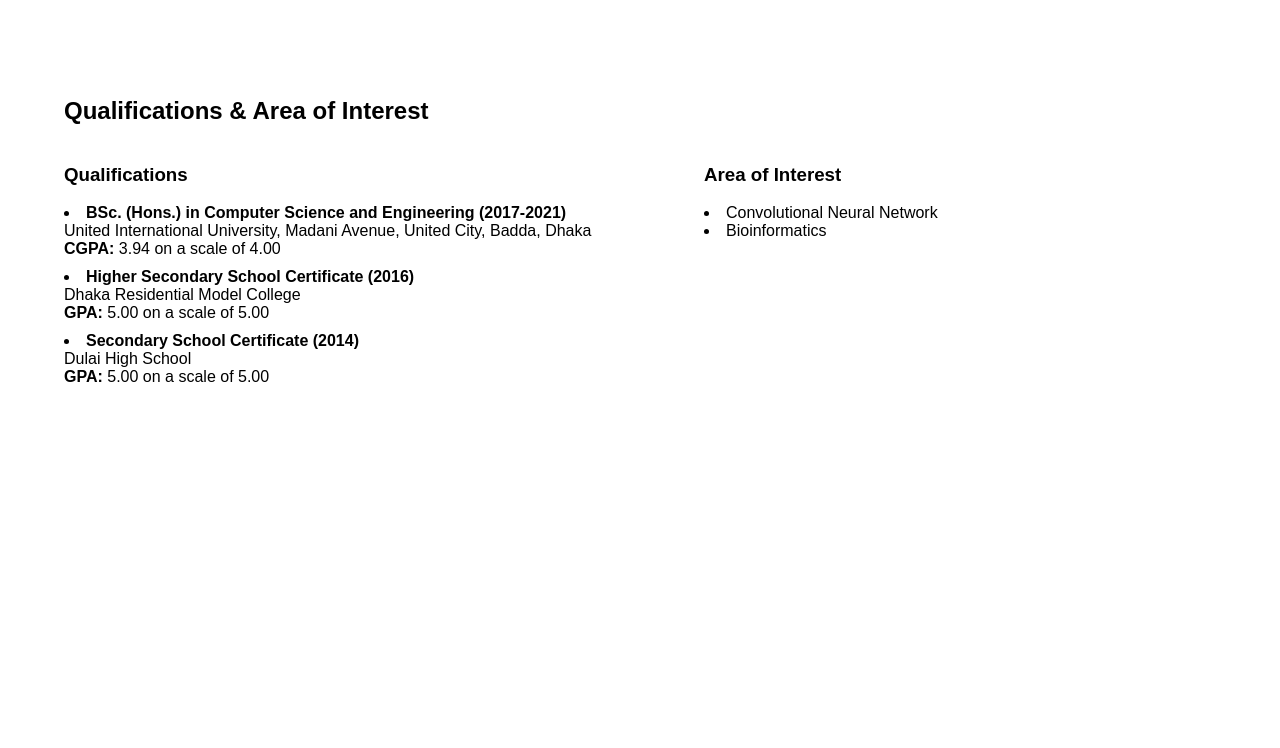
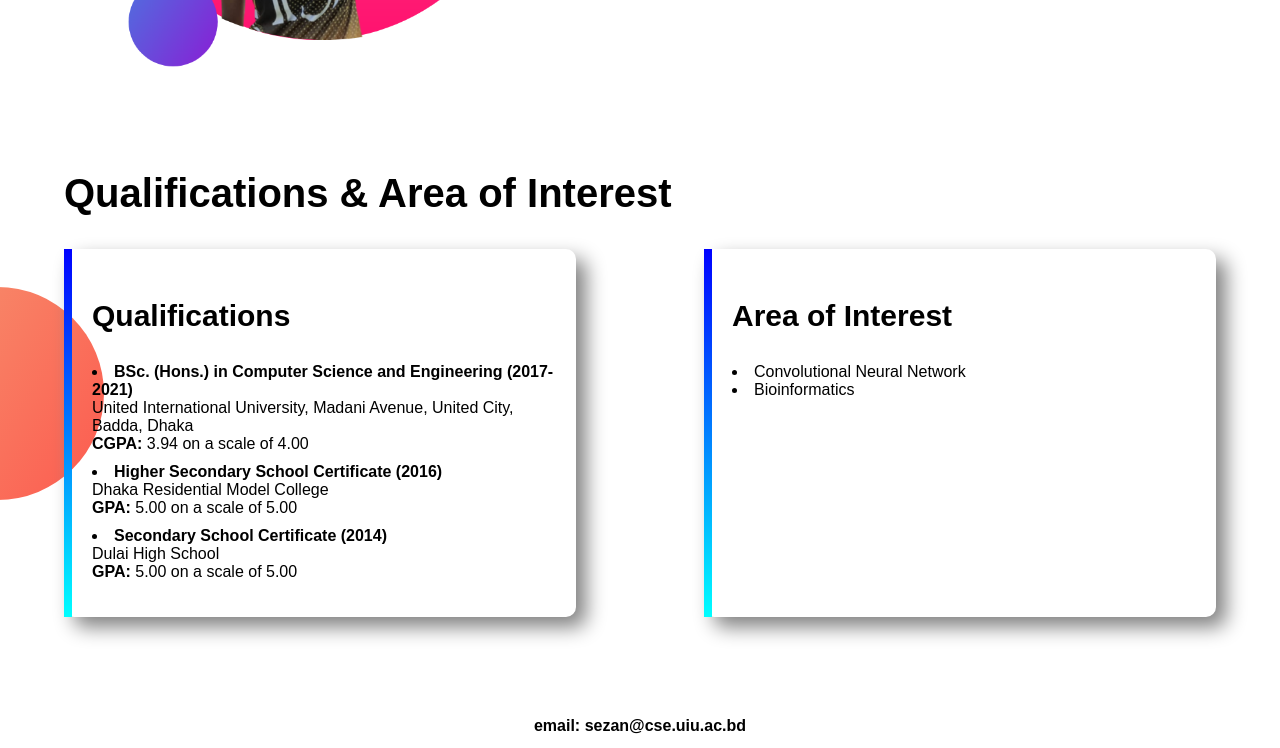
Before and after one commit to md-saikat/Web-development-course, a plain HTML site: page module-4/portfolio-index.html in a window 1280 px wide. Shown: the part 1030-1778 px from the top of the page. Before the commit the page ends 1532 px from the top, so only its background shows below. Drawn offline with Linux system fonts and the light colour scheme; a web font is replaced by a local one.

Commit message:
Finalizing the personal portfolio

```diff
--- a/module-4/portfolio-index.html
+++ b/module-4/portfolio-index.html
@@ -63,11 +63,11 @@
         </div>
     </section>
 
-    <section>
+    <section class="QAI-section">
         <h2 style="padding-left: 5%;">Qualifications & Area of Interest</h2>
 
         <div class="fexible-container">
-            <div class="half-width">
+            <div class="QAI-boxes">
                 <h3>Qualifications</h3>
                 <p>
                     <li style="margin-bottom: 10px;"> <strong>BSc. (Hons.) in Computer Science and Engineering
@@ -90,7 +90,7 @@
                 </p>
             </div>
 
-            <div class="half-width">
+            <div class="QAI-boxes">
                 <h3>Area of Interest</h3>
 
                 <p>
@@ -103,4 +103,6 @@
 
 </body>
 
+<footer><strong>email: sezan@cse.uiu.ac.bd</strong></footer>
+
 </html>
--- a/module-4/style.css
+++ b/module-4/style.css
@@ -6,6 +6,14 @@
 
 h1{
     font-size: 50px;
+}
+
+h2{
+    font-size: 40px;
+}
+
+h3{
+    font-size: 30px;
 }
 
 .orangered{
@@ -46,3 +54,26 @@
     background-repeat: no-repeat;
     background-position: right;
 }
+
+.QAI-boxes{
+    width: 40%;
+    margin-left: 5%;
+    margin-right: 5%;
+    padding: 20px;
+    box-shadow: 10px 10px 20px gray;
+    border-radius: 10px;
+    border-left: 8px solid;
+    border-image: linear-gradient(blue, cyan);
+    border-image-slice: 1;
+}
+
+.QAI-section{
+    background-image: url(images/exp-bg.png);
+    background-repeat: no-repeat;
+    background-position: left;
+}
+
+footer{
+    text-align: center;
+    padding-bottom: 1%;
+}
```
Also changed, not shown: module-4/images/jhankar.png (deleted), module-4/images/jhankar2.png (deleted), 4 other files.
